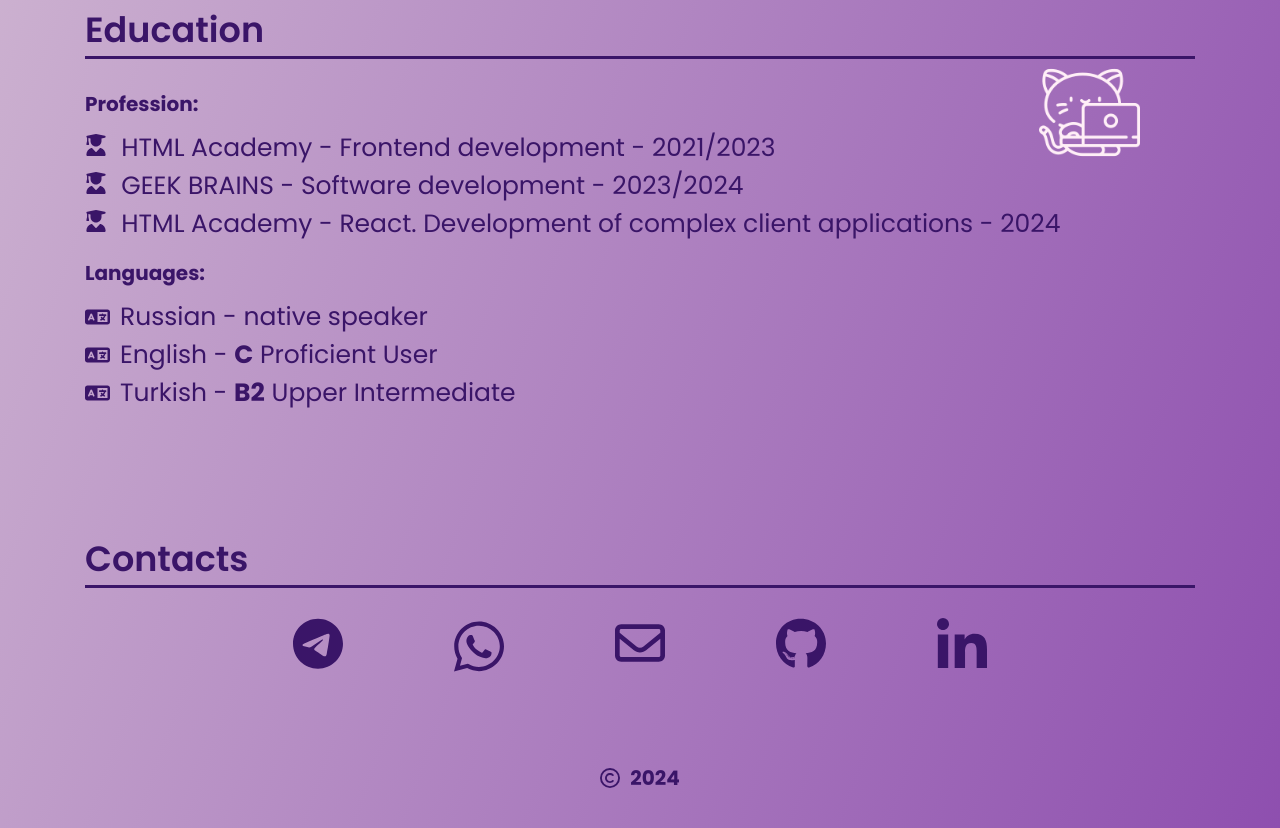
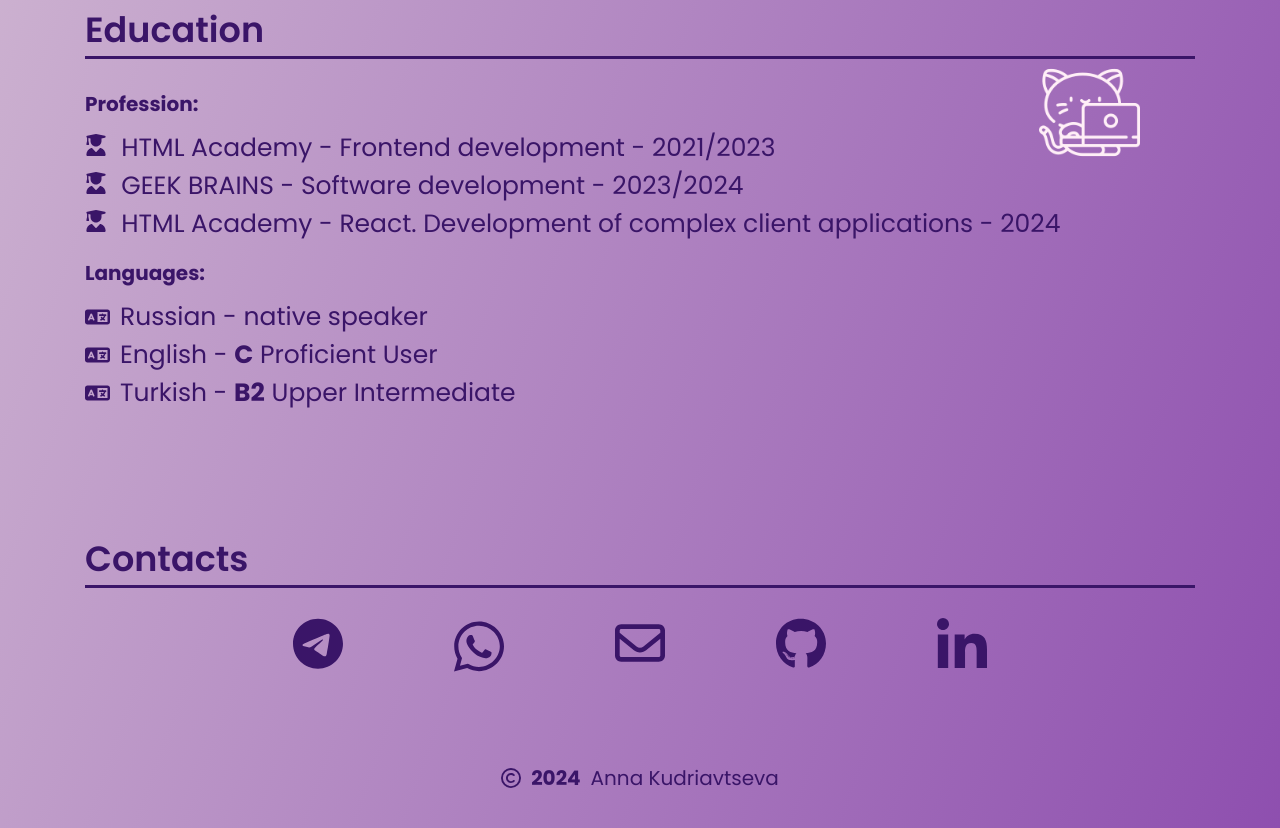
Before and after one commit to anna-kudrow/my-CV, a plain HTML site: page index.html in a window 1280 px wide. Shown: the part 2757-3585 px from the top of the page. Drawn offline with Linux system fonts and the light colour scheme.

Commit message:
added my name to footer

```diff
--- a/index.html
+++ b/index.html
@@ -395,6 +395,7 @@
             />
           </svg>
           <b>2024</b>
+          <span>Anna Kudriavtseva</span>
         </div>
       </footer>
     </div>
```
